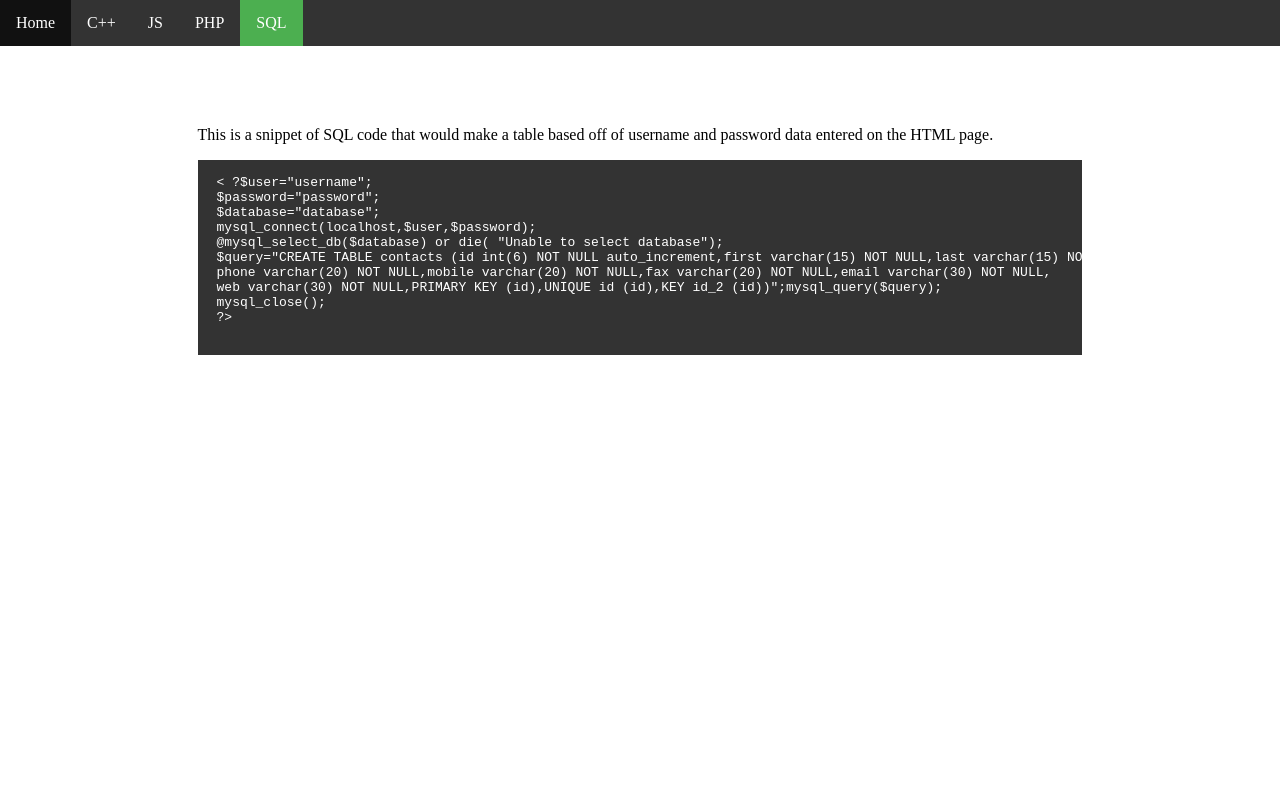
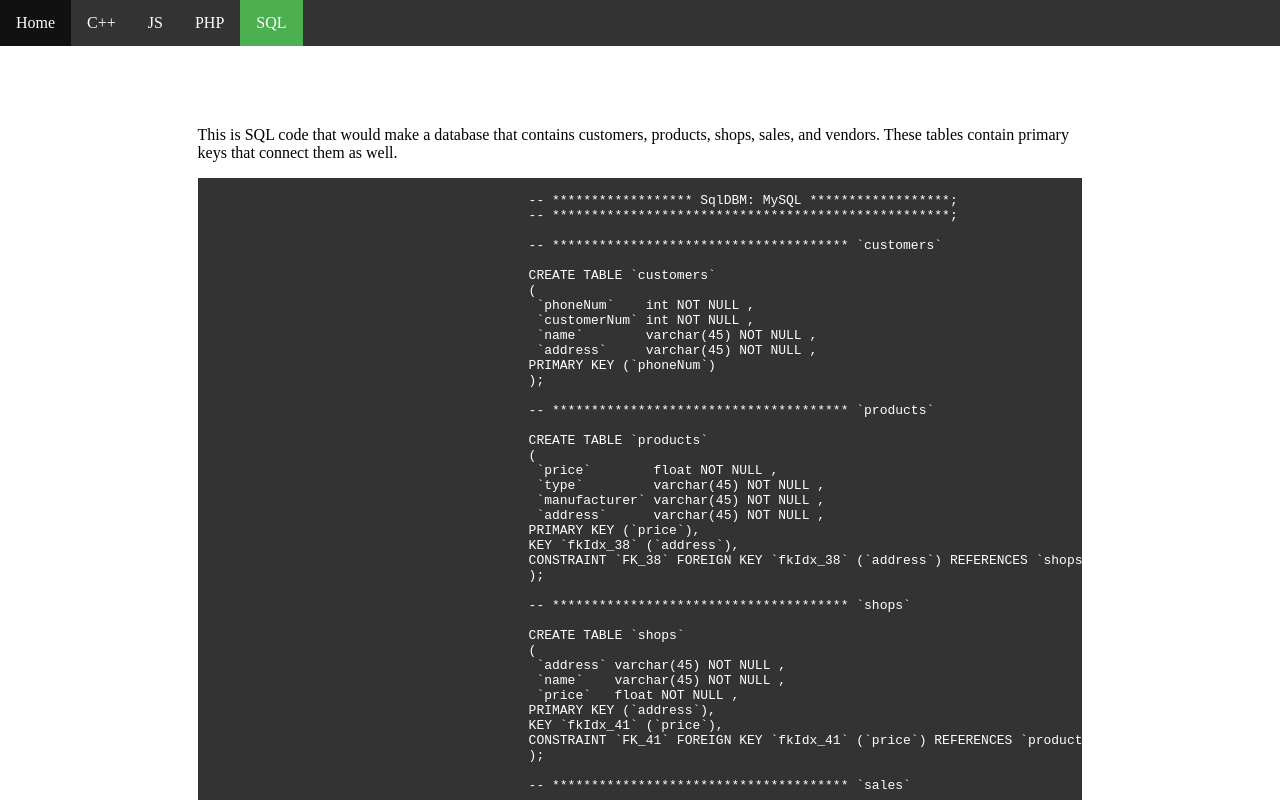
Before and after one commit to isabell-dinsmore/isabell-dinsmore.github.io, a plain HTML site: page sql.html in a window 1280 px wide. Shown: the top 800 px of the page. Drawn offline with Linux system fonts and the light colour scheme.

Commit message:
updated sql page

```diff
--- a/sql.html
+++ b/sql.html
@@ -12,20 +12,79 @@
 	  <li><a class="active" href="sql.html">SQL</a></li>
 	</ul>
 	<div id="wrapper">
-		<p class="description">This is a snippet of SQL code that would make a table based off of username and password data entered on the HTML page.</p>
+		<p class="description">This is SQL code that would make a database that contains customers, products, shops, sales, and vendors. These tables contain primary keys that connect them as well.</p>
 		<div class="code">
 			<pre>
 				<code>
-< ?$user="username";
-$password="password";
-$database="database";
-mysql_connect(localhost,$user,$password);
-@mysql_select_db($database) or die( "Unable to select database");
-$query="CREATE TABLE contacts (id int(6) NOT NULL auto_increment,first varchar(15) NOT NULL,last varchar(15) NOT NULL,
-phone varchar(20) NOT NULL,mobile varchar(20) NOT NULL,fax varchar(20) NOT NULL,email varchar(30) NOT NULL,
-web varchar(30) NOT NULL,PRIMARY KEY (id),UNIQUE id (id),KEY id_2 (id))";mysql_query($query);
-mysql_close();
-?>
+					-- ****************** SqlDBM: MySQL ******************;
+					-- ***************************************************;
+
+					-- ************************************** `customers`
+
+					CREATE TABLE `customers`
+					(
+					 `phoneNum`    int NOT NULL ,
+					 `customerNum` int NOT NULL ,
+					 `name`        varchar(45) NOT NULL ,
+					 `address`     varchar(45) NOT NULL ,
+					PRIMARY KEY (`phoneNum`)
+					);
+
+					-- ************************************** `products`
+
+					CREATE TABLE `products`
+					(
+					 `price`        float NOT NULL ,
+					 `type`         varchar(45) NOT NULL ,
+					 `manufacturer` varchar(45) NOT NULL ,
+					 `address`      varchar(45) NOT NULL ,
+					PRIMARY KEY (`price`),
+					KEY `fkIdx_38` (`address`),
+					CONSTRAINT `FK_38` FOREIGN KEY `fkIdx_38` (`address`) REFERENCES `shops` (`address`)
+					);
+
+					-- ************************************** `shops`
+
+					CREATE TABLE `shops`
+					(
+					 `address` varchar(45) NOT NULL ,
+					 `name`    varchar(45) NOT NULL ,
+					 `price`   float NOT NULL ,
+					PRIMARY KEY (`address`),
+					KEY `fkIdx_41` (`price`),
+					CONSTRAINT `FK_41` FOREIGN KEY `fkIdx_41` (`price`) REFERENCES `products` (`price`)
+					);
+
+					-- ************************************** `sales`
+
+					CREATE TABLE `sales`
+					(
+					 `products` varchar(45) NOT NULL ,
+					 `price`    float NOT NULL ,
+					 `address`  varchar(45) NOT NULL ,
+					 `staffNum` int NOT NULL ,
+					 `phoneNum` int NOT NULL ,
+					 `date`     date NOT NULL ,
+					 `sumTotal` float NOT NULL ,
+					PRIMARY KEY (`products`),
+					KEY `fkIdx_22` (`price`),
+					CONSTRAINT `FK_22` FOREIGN KEY `fkIdx_22` (`price`) REFERENCES `products` (`price`),
+					KEY `fkIdx_25` (`address`),
+					CONSTRAINT `FK_25` FOREIGN KEY `fkIdx_25` (`address`) REFERENCES `shops` (`address`),
+					KEY `fkIdx_28` (`staffNum`),
+					CONSTRAINT `FK_28` FOREIGN KEY `fkIdx_28` (`staffNum`) REFERENCES `vendors` (`staffNum`),
+					KEY `fkIdx_31` (`phoneNum`),
+					CONSTRAINT `FK_31` FOREIGN KEY `fkIdx_31` (`phoneNum`) REFERENCES `customers` (`phoneNum`)
+					);
+
+					-- ************************************** `vendors`
+
+					CREATE TABLE `vendors`
+					(
+					 `staffNum` int NOT NULL ,
+					 `name`     varchar(45) NOT NULL ,
+					PRIMARY KEY (`staffNum`)
+					);
 				</code>
 			</pre>
 		</div>
```
